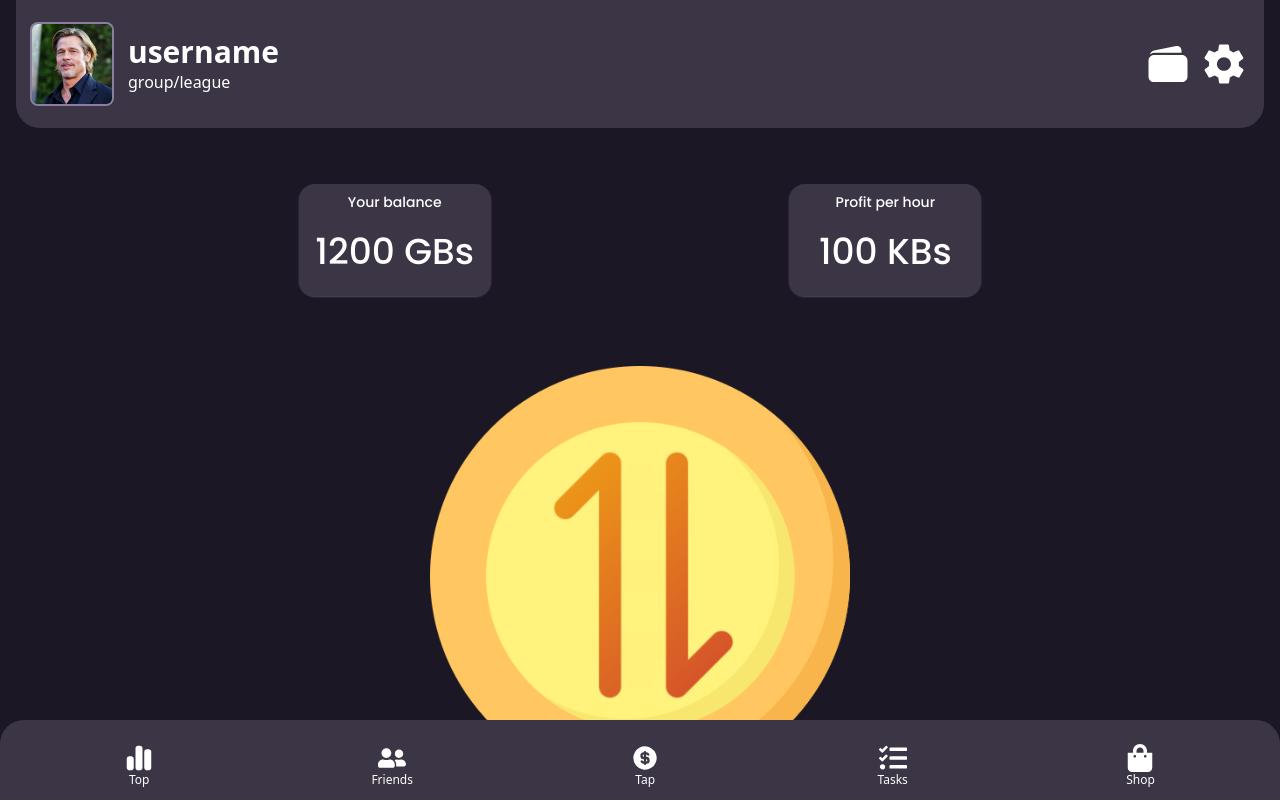
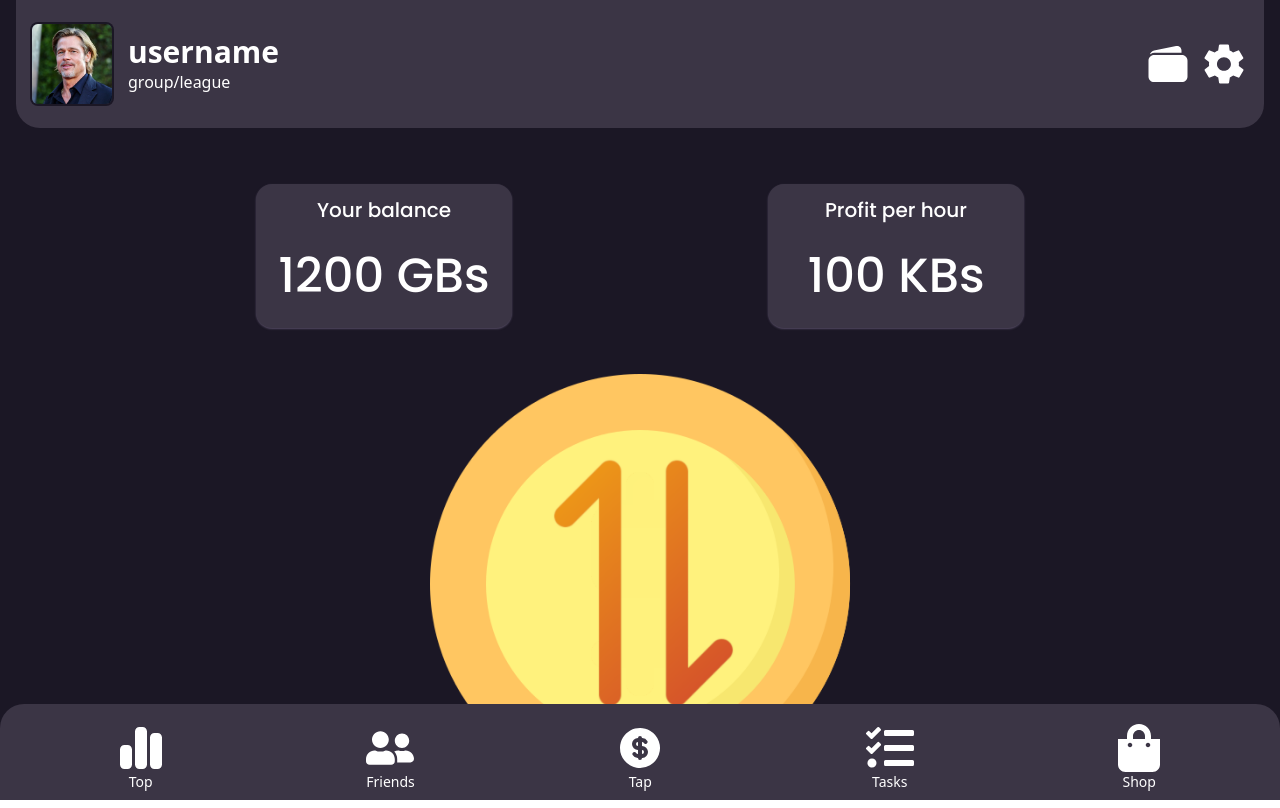
Before and after one commit to leonjretr/TraffiX, a React (Vite) app: page / in a window 1280 px wide. Built offline with nearby package versions, Linux system fonts and the light colour scheme.

Commit message:
Fifth commit. Added responsiveness to main page

```diff
--- a/src/components/buttons/MainPage-TapCoin.tsx
+++ b/src/components/buttons/MainPage-TapCoin.tsx
@@ -6,7 +6,7 @@ const MainPageTapCoin = () => {
     return (
         <div className={"MainPageTapCoin"}>
             <div className={"flex justify-center"}>
-                <div className={"relative inline-block mt-14"}>
+                <div className={"relative inline-block mt-14 sm:mt-8"}>
                     <img src={Imgs.coinImg} alt={"TapCoin"} className={"flex w-72 h-72 mob1:w-80 mob1:h-80 mob2:w-96 mob2:h-96 mob3:w-100 mob3:h-100 mx-auto"}/>
                     <button className={"absolute inset-0 justify-center rounded-full w-72 h-72 mob1:w-80 mob1:h-80 mob2:w-96 mob2:h-96 mob3:w-100 mob3:h-100 mx-auto bg-transparent"}
                             onClick={() => window.open("https://instagram.com")}></button>
--- a/src/components/cards/MainPage-Stat-Card.tsx
+++ b/src/components/cards/MainPage-Stat-Card.tsx
@@ -9,13 +9,13 @@ const MainPageStatCard: FC<MainPageStatCardProps> = ({stats}) => {
     return (
         <div
             className={"flex columns-2 select-none justify-evenly mt-8 mob1:mt-10 mob2:mt-14"}>
-            <div className={"UserBalance w-36 h-20 mob1:w-44 mob1:h-24 mob2:w-48 mob2:h-28 bg-mainShade text-white font-medium text-center rounded-2xl shadow-sm shadow-sandish/50 font-poppinsFont"}>
-                <h5 className={"pt-1 mob1:pt-2 mob2:pt-2 text-sm"}>Your balance</h5>
-                <h2 className={"pt-2 mob1:pt-4 mob2:pt-5 text-2xl mob1:text-3xl mob2:text-4xl"}> {stats.balance} GBs </h2>
+            <div className={"UserBalance w-36 h-20 mob1:w-44 mob1:h-24 mob2:w-48 mob2:h-28 mob3:w-56 mob3:h-32 sm:w-64 sm:h-36 bg-mainShade text-white font-medium text-center rounded-2xl shadow-sm shadow-sandish/50 font-poppinsFont"}>
+                <h5 className={"pt-1 mob1:pt-2 mob2:pt-2 mob3:pt-3 text-sm mob2:text-xl"}>Your balance</h5>
+                <h2 className={"pt-2 mob1:pt-4 mob2:pt-5 mob3:pt-7 text-2xl mob1:text-3xl mob2:text-4xl mob3:text-5xl"}> {stats.balance} GBs </h2>
             </div>
-            <div className={"UserProfit w-36 h-20 mob1:w-44 mob1:h-24 mob2:w-48 mob2:h-28 bg-mainShade text-white font-medium text-center rounded-2xl shadow-sm shadow-sandish/50 font-poppinsFont"}>
-                <h5 className={"pt-1 mob1:pt-2 mob2:pt-2 text-sm"}> Profit per hour</h5>
-                <h2 className={"pt-2 mob1:pt-4 mob2:pt-5 text-2xl mob1:text-3xl mob2:text-4xl"}> {stats.profitphour} KBs</h2>
+            <div className={"UserProfit w-36 h-20 mob1:w-44 mob1:h-24 mob2:w-48 mob2:h-28 mob3:w-56 mob3:h-32 sm:w-64 sm:h-36 bg-mainShade text-white font-medium text-center rounded-2xl shadow-sm shadow-sandish/50 font-poppinsFont"}>
+                <h5 className={"pt-1 mob1:pt-2 mob2:pt-2 mob3:pt-3 text-sm mob2:text-xl"}> Profit per hour</h5>
+                <h2 className={"pt-2 mob1:pt-4 mob2:pt-5 mob3:pt-7 text-2xl mob1:text-3xl mob2:text-4xl mob3:text-5xl"}> {stats.profitphour} KBs</h2>
             </div>
         </div>
 
--- a/src/components/footer/Footer.tsx
+++ b/src/components/footer/Footer.tsx
@@ -6,26 +6,26 @@ import { FaShoppingBag } from "react-icons/fa";
 
 const Footer = () => {
     return (
-        <div className="bg-mainShade p-4 rounded-tr-3xl rounded-tl-3xl w-screen h-20 fixed bottom-0 select-none">
+        <div className="bg-mainShade p-4 rounded-tr-3xl rounded-tl-3xl w-screen h-20 sm:h-24 fixed bottom-0 select-none">
             <div className={"flex justify-around"}>
-                <button className={"flex flex-col items-center text-white text-xs p-2 active:bg-main active:ring-1 active:ring-gray-400 focus:ring-1 focus:ring-gray-400 rounded-lg"}>
-                    <FaChartSimple size={"28"}/>
+                <button className={"flex flex-col items-center text-white text-sm p-1 active:bg-main active:ring-1 active:ring-gray-400 focus:ring-1 focus:ring-gray-400 rounded-lg"}>
+                    <FaChartSimple className={"text-3xl mob1:text-3xl mob2:text-4xl sm:text-5xl"}/>
                     Top
                 </button>
-                <button className={"flex flex-col items-center text-white text-xs p-2 active:bg-main active:ring-1 active:ring-gray-400 focus:ring-1 focus:ring-gray-400 rounded-lg"}>
-                    <FaUserFriends size={"28"}/>
+                <button className={"flex flex-col items-center text-white text-sm p-1 active:bg-main active:ring-1 active:ring-gray-400 focus:ring-1 focus:ring-gray-400 rounded-lg"}>
+                    <FaUserFriends className={"text-3xl mob1:text-3xl mob2:text-4xl sm:text-5xl"}/>
                     Friends
                 </button>
-                <button className={"flex flex-col items-center text-white text-xs p-2 active:bg-main active:ring-1 active:ring-gray-400 focus:ring-1 focus:ring-gray-400 rounded-lg"}>
-                    <TbCoinFilled size={"28"}/>
+                <button className={"flex flex-col items-center text-white text-sm p-1 active:bg-main active:ring-1 active:ring-gray-400 focus:ring-1 focus:ring-gray-400 rounded-lg"}>
+                    <TbCoinFilled className={"text-3xl mob1:text-3xl mob2:text-4xl sm:text-5xl"}/>
                     Tap
                 </button>
-                <button className={"flex flex-col items-center text-white text-xs p-2 active:bg-main active:ring-1 active:ring-gray-400 focus:ring-1 focus:ring-gray-400 rounded-lg"}>
-                    <FaTasks size={"28"}/>
+                <button className={"flex flex-col items-center text-white text-sm p-1 active:bg-main active:ring-1 active:ring-gray-400 focus:ring-1 focus:ring-gray-400 rounded-lg"}>
+                    <FaTasks className={"text-3xl mob1:text-3xl mob2:text-4xl sm:text-5xl"}/>
                     Tasks
                 </button>
-                <button className={"flex flex-col items-center text-white text-xs p-2 active:bg-main active:ring-1 active:ring-gray-400 focus:ring-1 focus:ring-gray-400 rounded-lg"}>
-                    <FaShoppingBag size={"28"}/>
+                <button className={"flex flex-col items-center text-white text-sm p-1 active:bg-main active:ring-1 active:ring-gray-400 focus:ring-1 focus:ring-gray-400 rounded-lg"}>
+                    <FaShoppingBag className={"text-3xl mob1:text-3xl mob2:text-4xl sm:text-5xl"}/>
                     Shop
                 </button>
             </div>
--- a/src/components/header/Header.tsx
+++ b/src/components/header/Header.tsx
@@ -10,7 +10,7 @@ const Header = () => {
         <div
             className="bg-mainShade p-4 mx-4 rounded-br-3xl rounded-bl-3xl flex items-center justify-between w-auto h-24 sm:h-28 md:h-32 select-none">
             <div className="flex items-center">
-                <img className={"w-12 h-12 sm:h-14 sm:w-14 md:w-20 md:h-20 rounded-md ring-2 ring-sandish"} id="bradpitt" src={Imgs.avatar}
+                <img className={"w-12 h-12 sm:h-14 sm:w-14 md:w-20 md:h-20 rounded-md ring-2 ring-main"} id="bradpitt" src={Imgs.avatar}
                      alt={"User Avatar"}/>
                 <div className="ml-4 text-white">
                     <div className="text-xl md:text-3xl font-semibold">username</div>
```
